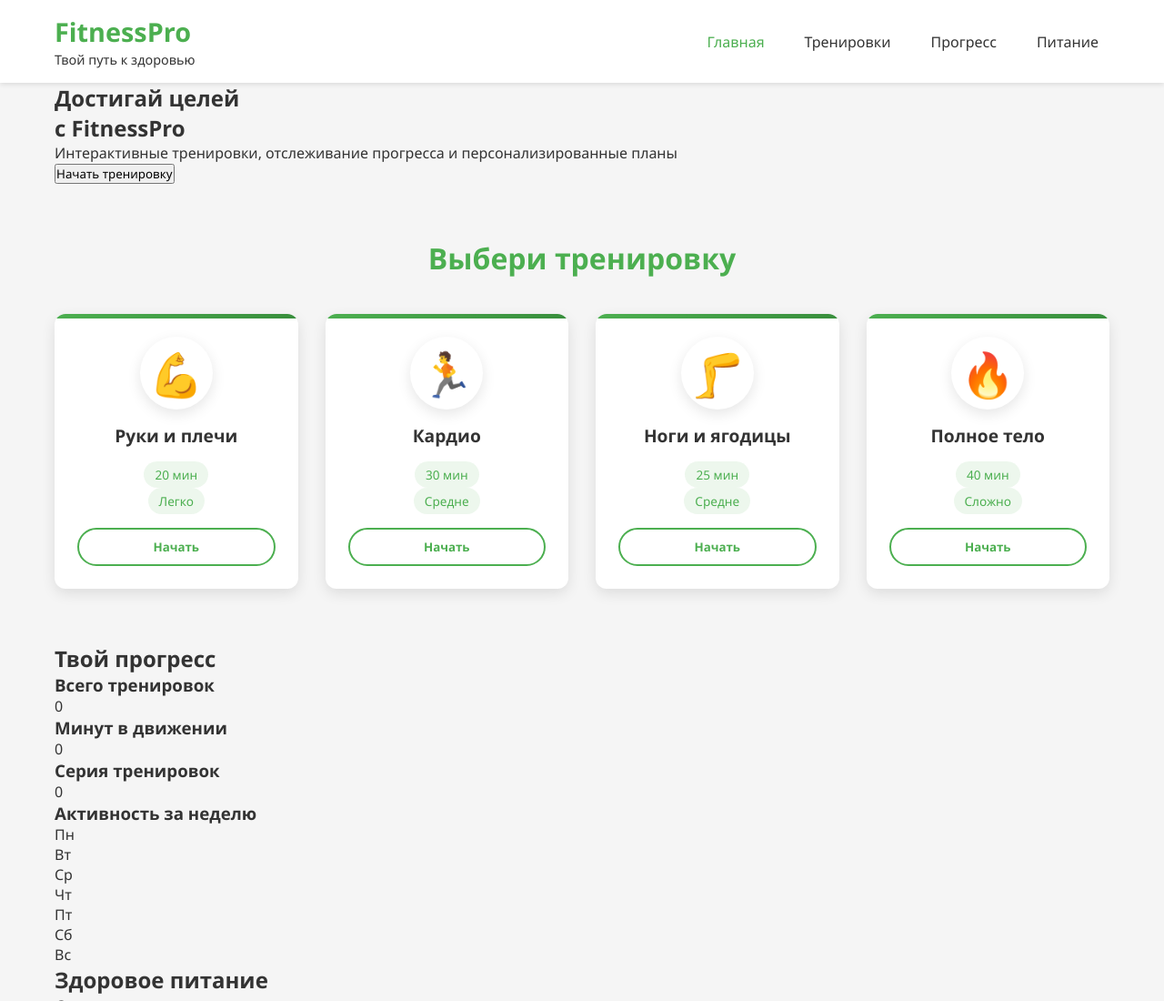
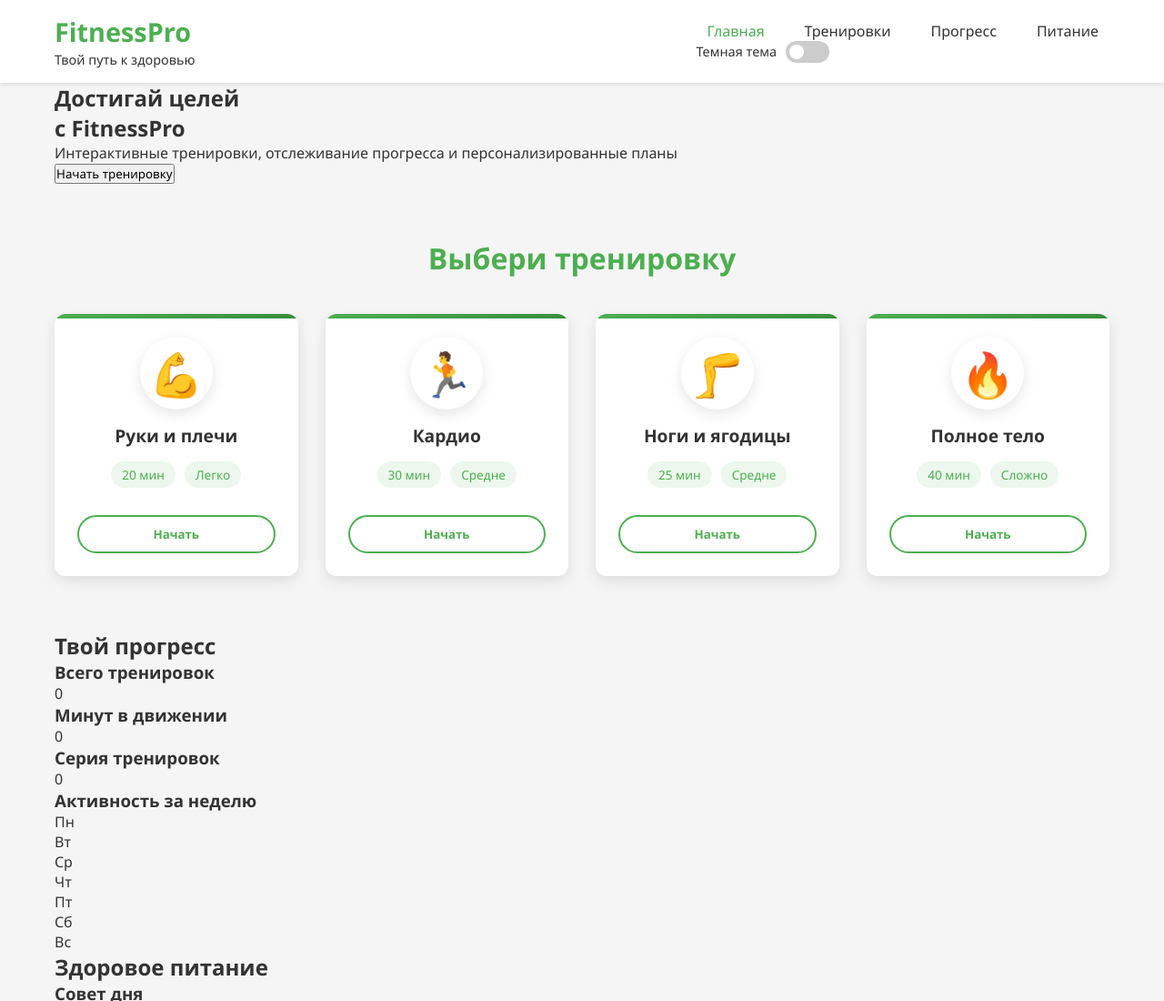
Before and after one commit to crymory/FitnessPRO, a plain HTML site: page index.html in a window 1280 px wide. Shown: the top 1100 px of the page at 91% size. Drawn offline with Linux system fonts and the light colour scheme.

Commit message:
Update index.html

```diff
--- a/index.html
+++ b/index.html
@@ -13,6 +13,7 @@
                 <h1>FitnessPro</h1>
                 <span>Твой путь к здоровью</span>
             </div>
+            <div class="nav-container">
                 <nav>
                     <ul>
                         <li><a href="#home" class="active">Главная</a></li>
@@ -21,6 +22,14 @@
                         <li><a href="#nutrition">Питание</a></li>
                     </ul>
                 </nav>
+                <div class="theme-switch">
+                    <span class="theme-switch-label">Темная тема</span>
+                    <label class="switch">
+                        <input type="checkbox" id="theme-toggle">
+                        <span class="slider"></span>
+                    </label>
+                </div>
+            </div>
         </div>
     </header>
 
@@ -41,29 +50,37 @@
                 <div class="workout-card" data-time="20" data-difficulty="easy">
                     <div class="workout-icon">💪</div>
                     <h3>Руки и плечи</h3>
+                    <div class="tag-container">
                         <span class="tag">20 мин</span>
                         <span class="tag">Легко</span>
+                    </div>
                     <button class="btn-secondary start-btn">Начать</button>
                 </div>
                 <div class="workout-card" data-time="30" data-difficulty="medium">
                     <div class="workout-icon">🏃</div>
                     <h3>Кардио</h3>
+                    <div class="tag-container">
                         <span class="tag">30 мин</span>
                         <span class="tag">Средне</span>
+                    </div>
                     <button class="btn-secondary start-btn">Начать</button>
                 </div>
                 <div class="workout-card" data-time="25" data-difficulty="medium">
                     <div class="workout-icon">🦵</div>
                     <h3>Ноги и ягодицы</h3>
+                    <div class="tag-container">
                         <span class="tag">25 мин</span>
                         <span class="tag">Средне</span>
+                    </div>
                     <button class="btn-secondary start-btn">Начать</button>
                 </div>
                 <div class="workout-card" data-time="40" data-difficulty="hard">
                     <div class="workout-icon">🔥</div>
                     <h3>Полное тело</h3>
+                    <div class="tag-container">
                         <span class="tag">40 мин</span>
                         <span class="tag">Сложно</span>
+                    </div>
                     <button class="btn-secondary start-btn">Начать</button>
                 </div>
             </div>
```
Lines whose indentation alone changed are shown as unchanged.
